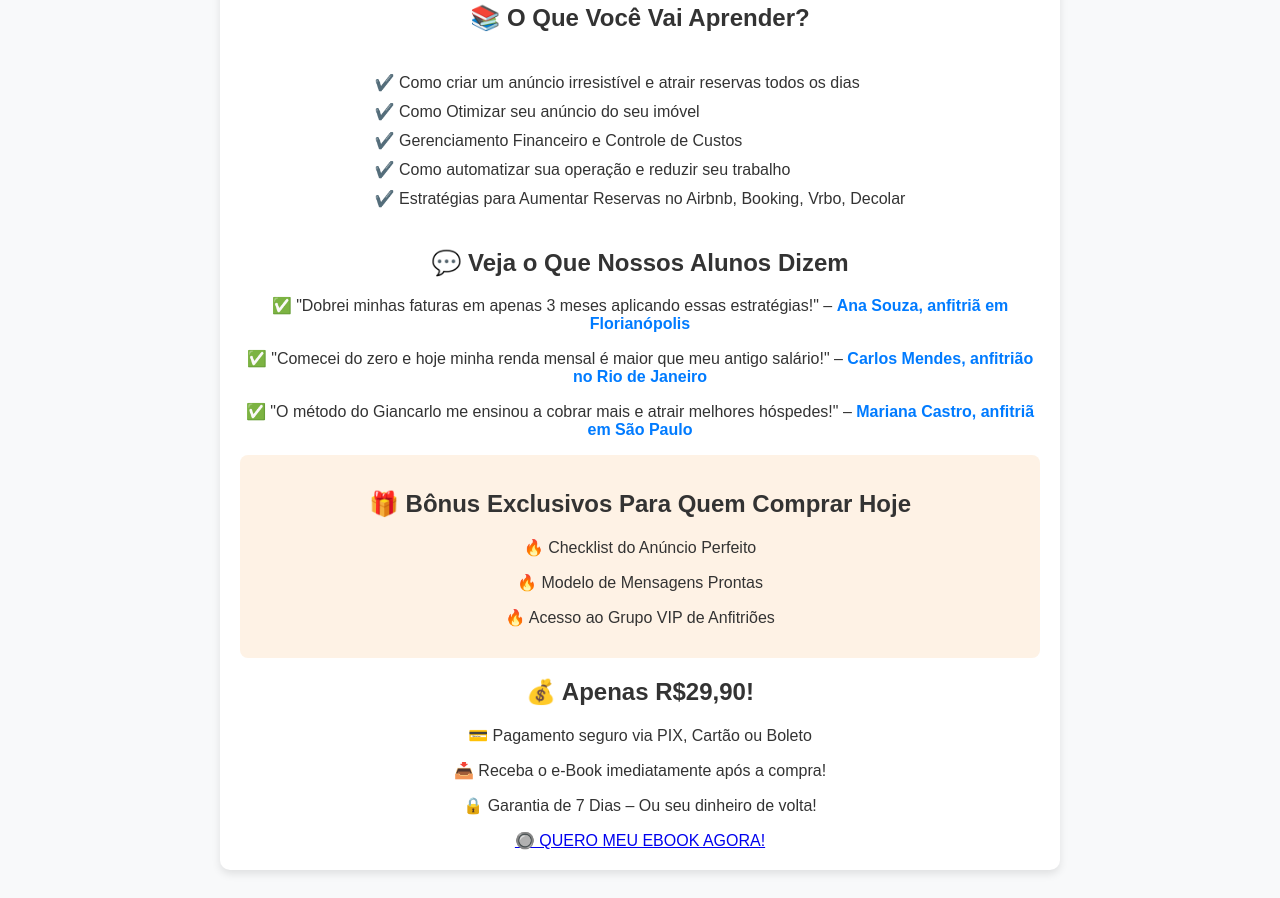
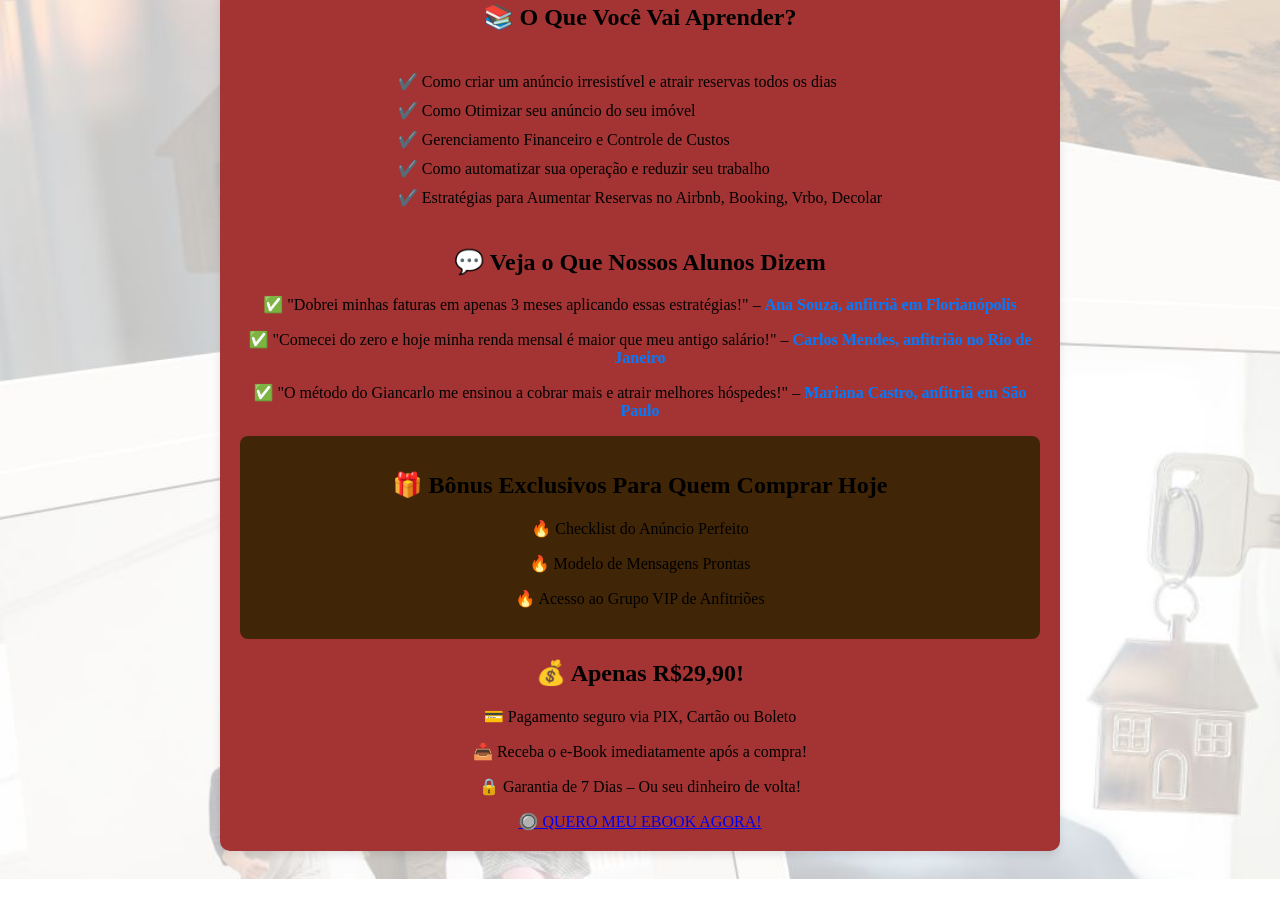
Before and after one commit to ganhealugando/hospede, a plain HTML site: page index.html in a window 1280 px wide. Shown: the part 683-1581 px from the top of the page. Drawn offline with Linux system fonts and the light colour scheme.

Commit message:
Add files via upload

```diff
--- a/styles.css
+++ b/styles.css
@@ -1,7 +1,7 @@
 body {
-  font-family: Arial, sans-serif;
-  background-color: #f8f9fa;
-  color: #333;
+  background-image: url(./img/fundo\ 1.jpg);
+  background-repeat: no-repeat;
+  background-size: cover;
   text-align: center;
   padding: 20px;
 }
@@ -9,7 +9,7 @@ body {
 .container {
   max-width: 800px;
   margin: auto;
-  background: #ffffff;
+  background: #a43434;
   padding: 20px;
   border-radius: 10px;
   box-shadow: 0 4px 8px rgba(0, 0, 0, 0.1);
@@ -28,7 +28,7 @@ h1 {
 
 button {
   background-color: #ff4500;
-  color: white;
+  color: rgb(241, 235, 169);
   border: none;
   padding: 15px 20px;
   font-size: 18px;
@@ -42,7 +42,7 @@ button:hover {
 }
 
 .bonus, .testimonials, .who {
-  background-color: #fef2e5;
+  background-color: #412507;
   padding: 15px;
   border-radius: 8px;
   margin: 10px 0;
```
